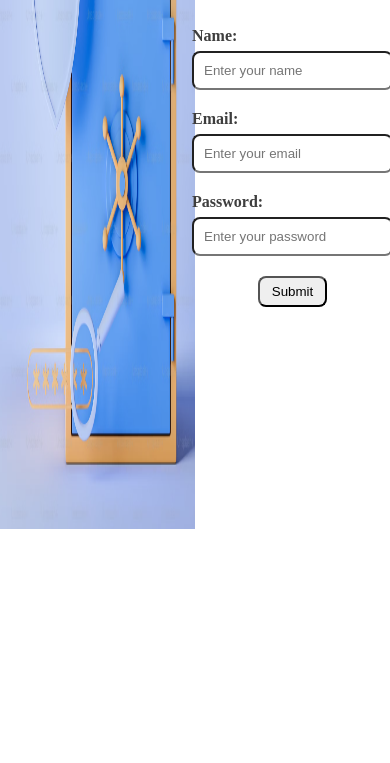
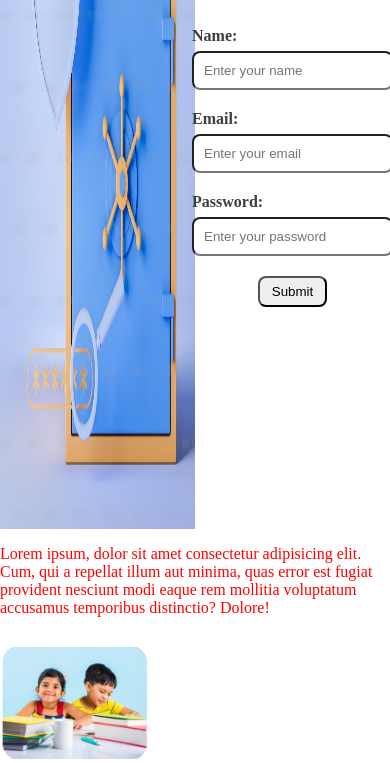
Before and after one commit to pramodghodke/web_funda, a plain HTML site: page index.html in a window 390 px wide. Shown: the part 315-1078 px from the top of the page. Before the commit the page ends 848 px from the top, so only its background shows below. Drawn offline with Linux system fonts and the light colour scheme.

Commit message:
Global Classes

```diff
--- a/index.html
+++ b/index.html
@@ -5,16 +5,19 @@
     <meta name="viewport" content="width=device-width, initial-scale=1.0">
     <title>Web Funda</title>
     <link href="style/index.css" rel="stylesheet"/>
+
+
+</head>
 </head>
 <body>
-    <div class="main">
+    <div class="main flexline">
 
         <div class="left">
           <img src="./assets/login.png" alt="Login Image"/>
         </div>
 
 
-        <div class="right">
+        <div class="right exactCentre">
 
             <div class="content">
 
@@ -47,6 +50,21 @@
         </div>
     </div>
 
+    <!--About -->
+    <div class="about flexline">
+        <div class="data">
+            <p>
+                Lorem ipsum, dolor sit amet consectetur adipisicing elit. Cum, qui a repellat illum aut minima, quas error est fugiat provident nesciunt modi eaque rem mollitia voluptatum accusamus temporibus distinctio? Dolore!
+            </p>
+        </div>
+
+        <div class="image">
+          <img src="assets/about.png">
+        </div>
+    </div>
+
+
     <script src="./js/main.js"></script>
+
 </body>
 </html>
--- a/style/index.css
+++ b/style/index.css
@@ -2,7 +2,14 @@ body{
    padding: 0;
    margin: 0;
 }
-
+.flexline{
+    display:flex;
+}
+.exactCentre{
+    display:flex;
+    justify-content: center;
+    align-items: center;
+}
 h1{
     text-align: center;
     margin-bottom: 4px;
@@ -15,7 +22,7 @@ p{
 .main{
     height: 100vh;
     width: 100%;
-    display: flex;
+    /* display: flex; */
     /* border: 1px solid red; */
 }
 
@@ -36,9 +43,9 @@ p{
 .right{
     width: 50%;
     height: 100%;
-    display: flex;
-    justify-content: center;
-    align-items: center;
+    /* display: flex; */
+    /* justify-content: center;
+    align-items: center; */
     /* border:2px solid green; */
 }
 
@@ -65,3 +72,21 @@ p{
     border-radius: 8px;
     margin: auto;
 }
+
+/* About CSS */
+.about{
+    /* display:flex; */
+}
+
+@media(max-width:768px){
+
+    .about{
+        flex-direction: column;
+    }
+    .about .image img{
+        width:150px;
+    }
+    .about .data p{
+        color: red;
+    }
+}
```
Also changed, not shown: assets/about.png (added).
